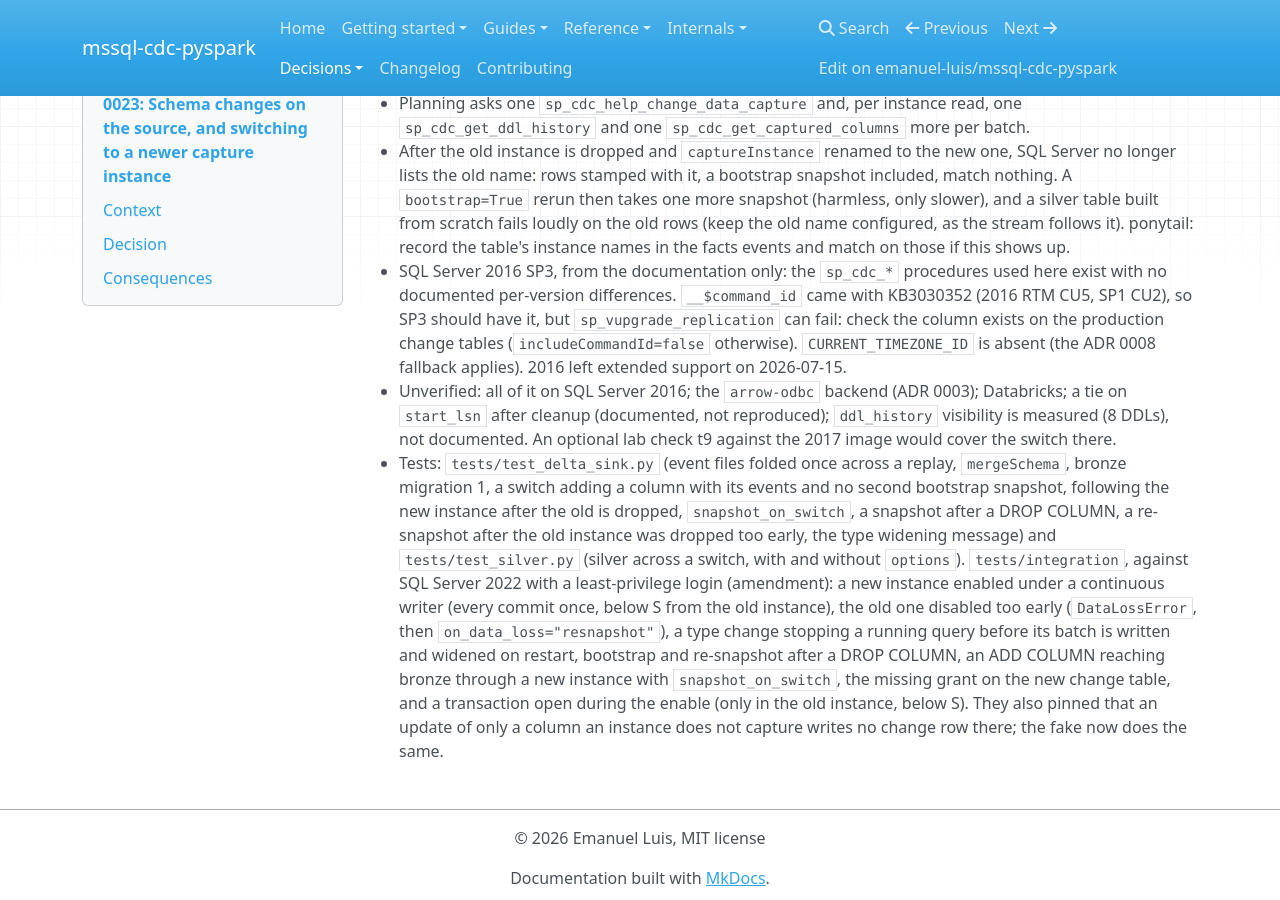
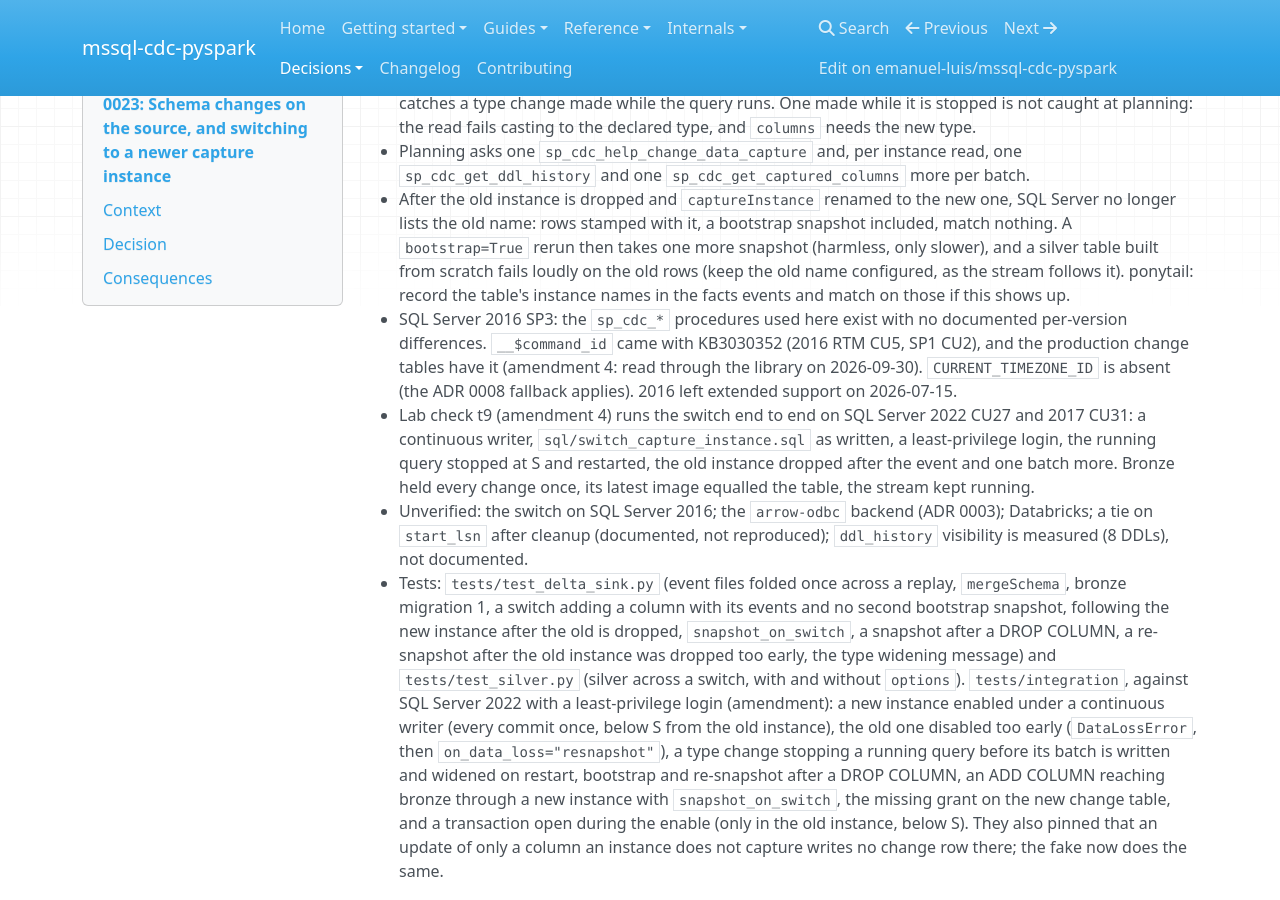
Before and after one commit to emanuel-luis/mssql-cdc-pyspark, an MkDocs documentation site: the page built from docs/decisions/0023-schema-changes-and-capture-instance-switching.md, in a window 1280 px wide and 900 px high, scrolled down 5703 px. Built offline with MkDocs 1.6.1, drawn with Linux system fonts in a browser that asks for light colours; nearby versions of some CDN libraries; some of the changed text lies outside the part shown.

Commit message:
docs: record t9 and the 2016 __$command_id check in ADR 0023 and the roadmap
ADR 0023 listed the switch on SQL Server 2017 and __$command_id on the
production 2016 SP3 change tables as unverified. t9 now passes on 2022 and
2017, and the production change tables were read through the library on
2026-09-30 with __$command_id present, so the ADR is amended and the roadmap
item ticked.

```diff
--- a/docs/decisions/0023-schema-changes-and-capture-instance-switching.md
+++ b/docs/decisions/0023-schema-changes-and-capture-instance-switching.md
@@ -5,6 +5,7 @@
 **Amended:** 2026-09-30T20:09:44-03:00, run against SQL Server 2022 (`tests/integration`); a type bronze cannot take names `delta.enableTypeWidening`
 **Amended:** 2026-09-30T21:25:30-03:00, drop the older instance one batch after the switch event; schema checked at an instance's first read; uncaptured declared columns fail; `detail` is the DDL statement
 **Amended:** 2026-10-01T15:55:00-03:00, type widening on silver is a manual `ALTER COLUMN ... TYPE`: `apply_changes` merges without schema evolution
+**Amended:** 2026-10-01T17:25:27-03:00, lab check t9 runs the switch under a continuous writer on SQL Server 2022 and 2017; the production SQL Server 2016 SP3 change tables have `__$command_id`
 
 ## Context
 A capture instance captures a fixed column list, chosen when it is enabled. To capture a
@@ -255,16 +256,19 @@ never (a column that stays NULL until each row changes).
   silver table built from scratch fails loudly on the old rows (keep the old name configured,
   as the stream follows it). ponytail: record the table's instance names in the facts events
   and match on those if this shows up.
-* SQL Server 2016 SP3, from the documentation only: the `sp_cdc_*` procedures used here exist
-  with no documented per-version differences. `__$command_id` came with KB3030352 (2016 RTM
-  CU5, SP1 CU2), so SP3 should have it, but `sp_vupgrade_replication` can fail: check the
-  column exists on the production change tables (`includeCommandId=false` otherwise).
-  `CURRENT_TIMEZONE_ID` is absent (the ADR 0008 fallback applies). 2016 left extended support
-  on 2026-07-15.
-* Unverified: all of it on SQL Server 2016; the `arrow-odbc` backend (ADR 0003); Databricks;
+* SQL Server 2016 SP3: the `sp_cdc_*` procedures used here exist with no documented
+  per-version differences. `__$command_id` came with KB3030352 (2016 RTM CU5, SP1 CU2), and
+  the production change tables have it (amendment 4: read through the library on
+  2026-09-30). `CURRENT_TIMEZONE_ID` is absent (the ADR 0008 fallback applies). 2016 left
+  extended support on 2026-07-15.
+* Lab check t9 (amendment 4) runs the switch end to end on SQL Server 2022 CU27 and 2017
+  CU31: a continuous writer, `sql/switch_capture_instance.sql` as written, a least-privilege
+  login, the running query stopped at S and restarted, the old instance dropped after the
+  event and one batch more. Bronze held every change once, its latest image equalled the
+  table, the stream kept running.
+* Unverified: the switch on SQL Server 2016; the `arrow-odbc` backend (ADR 0003); Databricks;
   a tie on `start_lsn` after cleanup (documented, not reproduced); `ddl_history` visibility
-  is measured (8 DDLs), not documented. An optional lab check t9 against the 2017 image would
-  cover the switch there.
+  is measured (8 DDLs), not documented.
 * Tests: `tests/test_delta_sink.py` (event files folded once across a replay, `mergeSchema`,
   bronze migration 1, a switch adding a column with its events and no second bootstrap
   snapshot, following the new instance after the old is dropped, `snapshot_on_switch`, a
```
Also changed, not shown: docs/ROADMAP.md (+4 -2 lines), docs/decisions/README.md (+1 -1 lines), docs/guides/schema-changes.md (+2 -1 lines).
